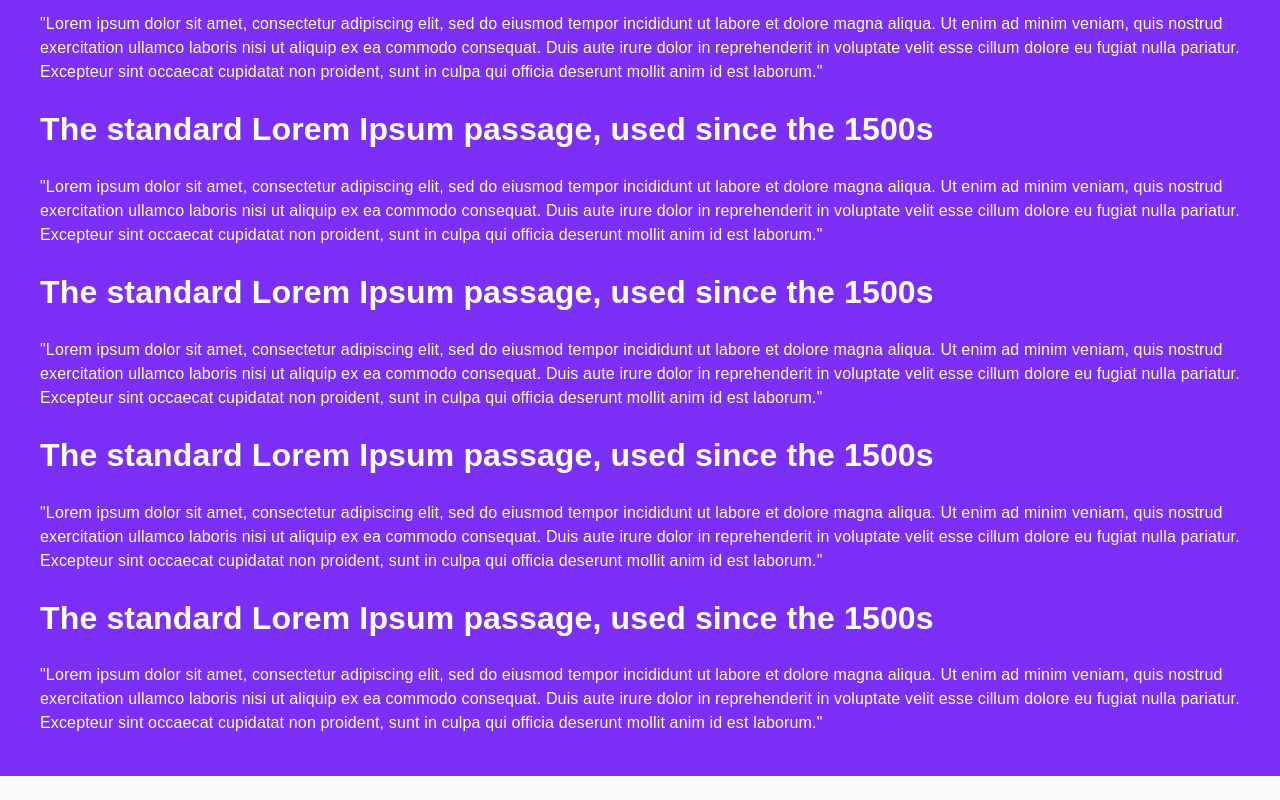
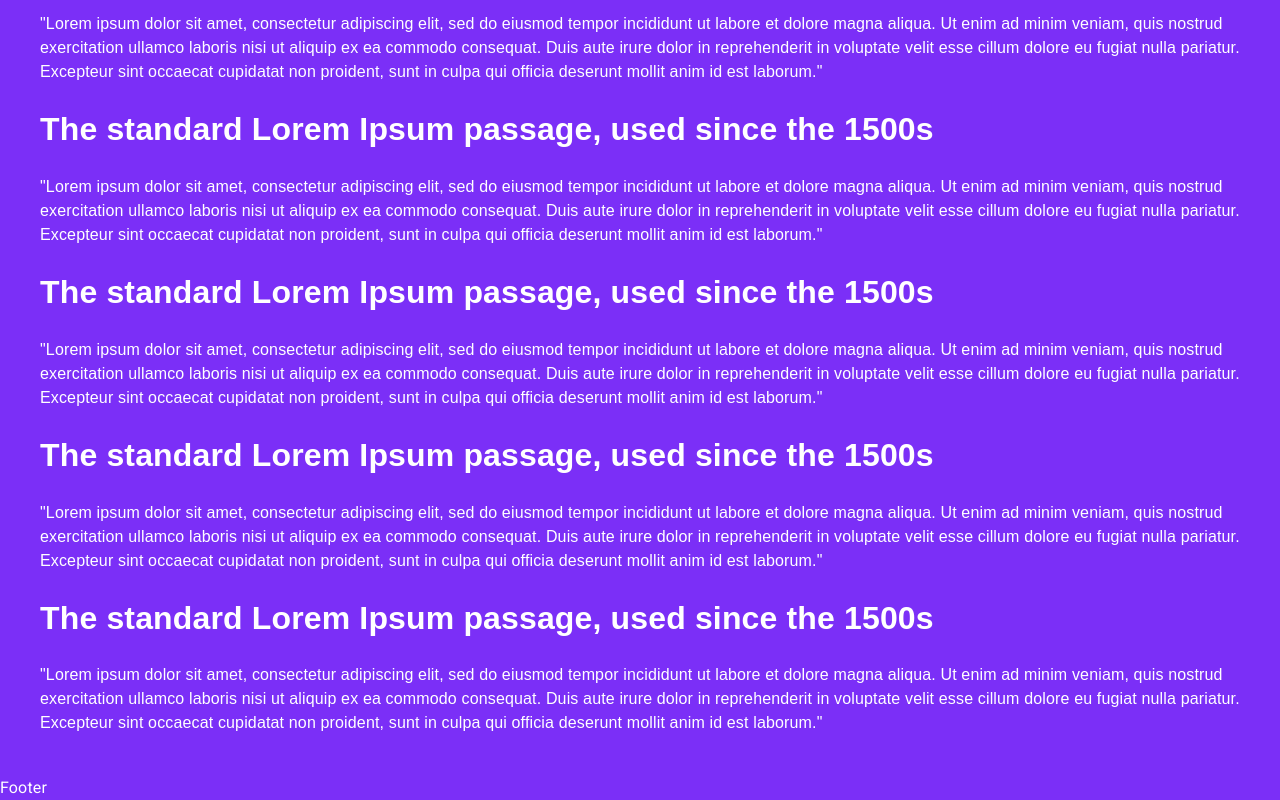
Before and after one commit to jbambrick/embedded-lynx, a React (Create React App) app: page / in a window 1280 px wide. Shown: the part 2149-2949 px from the top of the page. Before the commit the page ends 2925 px from the top, so only its background shows below. Built offline with nearby package versions, Linux system fonts and the light colour scheme.

Commit message:
build(embedded-lynx): create footer and update imports

```diff
--- a/src/Components/Widgets/Footer.js
+++ b/src/Components/Widgets/Footer.js
@@ -0,0 +1,13 @@
+import * as React from "react";
+import Typography from "@mui/material/Typography";
+
+
+function Footer() {
+  return (
+    <Typography>
+        <div>Footer</div>
+    </Typography>
+  );
+}
+
+export default Footer;
--- a/src/Home.js
+++ b/src/Home.js
@@ -5,6 +5,7 @@ import { NavLink } from "react-router-dom";
 import { motion } from "framer-motion";
 import { Grid } from "@material-ui/core";
 import CardComponent from "./Components/Widgets/CardComponent";
+import Footer from "./Components/Widgets/Footer";
 
 
 const Home = () => {
@@ -198,8 +199,7 @@ const Home = () => {
 
         </div>
 
-
-
+      <Footer></Footer>
 
     </Typography>
   );
```
